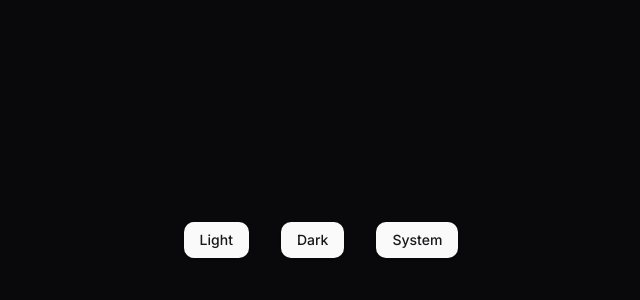
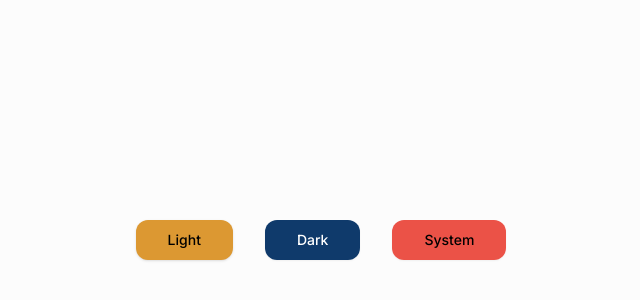
Before and after one commit to archimedesAJ/aci-website, a Next.js app: page / in a window 1280 px wide. Shown: the part 160-460 px from the top of the page, without its empty margins (319-959 px from the left). Built offline with nearby package versions, Linux system fonts and the light colour scheme.

Commit message:
feat: add themes

```diff
--- a/src/app/providers.tsx
+++ b/src/app/providers.tsx
@@ -6,7 +6,7 @@ export default function Providers({ children }: { children: React.ReactNode }) {
 	return (
 		<ThemeProvider
 			attribute="class"
-			defaultTheme="dark"
+			defaultTheme="light"
 			enableSystem
 			disableTransitionOnChange
 		>
--- a/src/components/common/theme-switcher.tsx
+++ b/src/components/common/theme-switcher.tsx
@@ -9,9 +9,15 @@ export default function ThemeSwitcher() {
 	return (
 		<div className="container flex min-h-screen items-center justify-center py-12">
 			<div className="flex items-center gap-x-4 md:gap-x-8">
-				<Button onClick={() => setTheme("light")}>Light</Button>
-				<Button onClick={() => setTheme("dark")}>Dark</Button>
-				<Button onClick={() => setTheme("system")}>System</Button>
+				<Button variant={"primary"} onClick={() => setTheme("light")}>
+					Light
+				</Button>
+				<Button variant={"secondary"} onClick={() => setTheme("dark")}>
+					Dark
+				</Button>
+				<Button variant={"tertiary"} onClick={() => setTheme("system")}>
+					System
+				</Button>
 			</div>
 		</div>
 	);
--- a/src/components/ui/button.tsx
+++ b/src/components/ui/button.tsx
@@ -8,27 +8,38 @@ const buttonVariants = cva(
 	{
 		variants: {
 			variant: {
-				default:
+				monochrome:
+					"bg-monochrome text-monochrome-foreground shadow hover:bg-monochrome/90",
+				primary:
 					"bg-primary text-primary-foreground shadow hover:bg-primary/90",
+				secondary:
+					"bg-secondary text-secondary-foreground shadow-sm hover:bg-secondary/80",
+				tertiary:
+					"bg-tertiary text-tertiary-foreground shadow-sm hover:bg-tertiary/80",
+				accent: "bg-accent text-accent-foreground shadow-sm hover:bg-accent/80",
 				destructive:
 					"bg-destructive text-destructive-foreground shadow-sm hover:bg-destructive/90",
 				outline:
-					"border border-input bg-background shadow-sm hover:bg-accent hover:text-accent-foreground",
-				secondary:
-					"bg-secondary text-secondary-foreground shadow-sm hover:bg-secondary/80",
+					"border bg-background shadow-sm hover:bg-accent hover:text-accent-foreground",
 				ghost: "hover:bg-accent hover:text-accent-foreground",
 				link: "text-primary underline-offset-4 hover:underline",
 			},
 			size: {
-				default: "h-9 px-4 py-2",
-				sm: "h-8 rounded-md px-3 text-xs",
-				lg: "h-10 rounded-md px-8",
-				icon: "size-9",
+				lg: "h-10 rounded-lg px-8",
+				md: "h-9 rounded-md px-4 py-2",
+				sm: "h-8 rounded-sm px-3 text-xs",
+				icon: "size-10",
+			},
+			fullWidth: {
+				true: "w-full",
+			},
+			rounded: {
+				true: "rounded-full",
 			},
 		},
 		defaultVariants: {
-			variant: "default",
-			size: "default",
+			variant: "primary",
+			size: "lg",
 		},
 	},
 );
@@ -40,11 +51,16 @@ export interface ButtonProps
 }
 
 const Button = React.forwardRef<HTMLButtonElement, ButtonProps>(
-	({ className, variant, size, asChild = false, ...props }, ref) => {
+	(
+		{ className, variant, size, rounded, fullWidth, asChild = false, ...props },
+		ref,
+	) => {
 		const Comp = asChild ? Slot : "button";
 		return (
 			<Comp
-				className={cn(buttonVariants({ variant, size, className }))}
+				className={cn(
+					buttonVariants({ variant, size, rounded, fullWidth, className }),
+				)}
 				ref={ref}
 				{...props}
 			/>
--- a/src/styles/globals.css
+++ b/src/styles/globals.css
@@ -6,69 +6,101 @@
   :root {
     --radius: 12px;
 
+    /* general colors */
+    --primary: 36 71% 53%;
+    --primary-foreground: 0 0% 0%;
+
+    --secondary: 212 75% 24%;
+    --secondary-foreground: 0 0% 100%;
+
+    --tertiary: 4 80% 60%;
+    --tertiary-foreground: 0 0% 0%;
+
     /* light theme colors */
-    --background: 0 0% 100%;
-    --foreground: 240 10% 3.9%;
+    /* ref https://www.radix-ui.com/colors/docs/palette-composition/scales for gray scale */
+    --gray1: 0 0% 99%; /* bgs __ 11, 12 text */
+    --gray2: 0 0% 98%; /* bgs __ 11, 12 text */
+    --gray3: 0 0% 94%; /* interactive components: input, select, etc __ 11 label, 12 text  */
+    --gray4: 0 0% 91%; /* interactive components: input, select, etc __ 11, 12 label, black text  */
+    --gray5: 0 0% 88%; /* interactive components: input, select, etc __ 12 label, black text  */
+    --gray6: 0 0% 85%; /* borders, separators __ 1-5 bgs */
+    --gray7: 0 0% 81%; /* borders, separators __ 1-5 bgs */
+    --gray8: 0 0% 73%; /* borders, focus rings, disabled text __ 1-5 bgs */
+    --gray9: 0 0% 55%; /* solid bg, disabled text __ white text */
+    --gray10: 0 0% 51%; /* solid bg, disabled text __ white text */
+    --gray11: 0 0% 39%; /* secondary text, links __ bg colors */
+    --gray12: 0 0% 13%; /* high-contrast text __ bg colors */
 
-    --card: 0 0% 100%;
-    --card-foreground: 240 10% 3.9%;
+    --background: var(--gray1);
+    --foreground: var(--gray12);
 
-    --popover: 0 0% 100%;
-    --popover-foreground: 240 10% 3.9%;
+    --muted: var(--gray2);
+    --muted-foreground: var(--gray11);
 
-    --primary: 240 5.9% 10%;
-    --primary-foreground: 0 0% 98%;
+    --card: var(--background);
+    --card-foreground: var(--foreground);
 
-    --secondary: 240 4.8% 95.9%;
-    --secondary-foreground: 240 5.9% 10%;
+    --popover: var(--background);
+    --popover-foreground: var(--foreground);
 
-    --muted: 240 4.8% 95.9%;
-    --muted-foreground: 240 3.8% 46.1%;
+    --monochrome: 0 0% 0%;
+    --monochrome-foreground: 0 0% 100%;
 
-    --accent: 240 4.8% 95.9%;
-    --accent-foreground: 240 5.9% 10%;
+    --accent: var(--gray6);
+    --accent-foreground: var(--foreground);
 
-    --destructive: 0 84.2% 60.2%;
-    --destructive-foreground: 0 0% 98%;
+    --destructive: 358 69% 55%;
+    --destructive-foreground: 0 0% 0%;
 
-    --border: 240 5.9% 90%;
-    --input: 240 5.9% 90%;
-    --ring: 240 10% 3.9%;
+    --input: var(--gray3);
+    --border: var(--gray6);
+    --ring: var(--gray8);
   }
 
+  /* dark theme colors */
   .dark {
-    --background: 240 10% 3.9%;
-    --foreground: 0 0% 98%;
+    --gray1: 0 0% 7%;
+    --gray2: 0 0% 10%;
+    --gray3: 0 0% 13%;
+    --gray4: 0 0% 16%;
+    --gray5: 0 0% 19%;
+    --gray6: 0 0% 23%;
+    --gray7: 0 0% 28%;
+    --gray8: 0 0% 38%;
+    --gray9: 0 0% 43%;
+    --gray10: 0 0% 48%;
+    --gray11: 0 0% 71%;
+    --gray12: 0 0% 93%;
 
-    --card: 240 10% 3.9%;
-    --card-foreground: 0 0% 98%;
+    --background: var(--gray1);
+    --foreground: var(--gray12);
 
-    --popover: 240 10% 3.9%;
-    --popover-foreground: 0 0% 98%;
+    --muted: var(--gray2);
+    --muted-foreground: var(--gray11);
 
-    --primary: 0 0% 98%;
-    --primary-foreground: 240 5.9% 10%;
+    --card: var(--background);
+    --card-foreground: var(--foreground);
 
-    --secondary: 240 3.7% 15.9%;
-    --secondary-foreground: 0 0% 98%;
+    --popover: var(--background);
+    --popover-foreground: var(--foreground);
 
-    --muted: 240 3.7% 15.9%;
-    --muted-foreground: 240 5% 64.9%;
+    --monochrome: 0 0% 100%;
+    --monochrome-foreground: 0 0% 0%;
 
-    --accent: 240 3.7% 15.9%;
-    --accent-foreground: 0 0% 98%;
+    --accent: var(--gray6);
+    --accent-foreground: var(--foreground);
 
-    --destructive: 0 62.8% 30.6%;
-    --destructive-foreground: 0 0% 98%;
+    --destructive: 360 79% 65%;
+    --destructive-foreground: 0 0% 0%;
 
-    --border: 240 3.7% 15.9%;
-    --input: 240 3.7% 15.9%;
-    --ring: 240 4.9% 83.9%;
+    --input: var(--gray3);
+    --border: var(--gray6);
+    --ring: var(--gray8);
   }
 }
 
 @layer base {
-  :where(*, *::before, *::after) {
+  *, *::before, *::after {
     @apply border-border;
   }
   body {
--- a/tailwind.config.js
+++ b/tailwind.config.js
@@ -1,30 +1,52 @@
-const { fontFamily } = require("tailwindcss/defaultTheme");
+const defaultTheme = require("tailwindcss/defaultTheme");
+const colors = require("tailwindcss/colors");
 
 /** @type {import('tailwindcss').Config} */
 module.exports = {
 	darkMode: ["class"],
-	content: [
-		"./pages/**/*.{ts,tsx}",
-		"./components/**/*.{ts,tsx}",
-		"./app/**/*.{ts,tsx}",
-		"./src/**/*.{ts,tsx}",
-	],
+	content: ["./src/**/*.{js,ts,jsx,tsx,mdx}"],
 	prefix: "",
 	theme: {
 		container: {
 			center: true,
-			padding: "2rem",
+			padding: "1rem",
 			screens: {
 				"2xl": "1400px",
 			},
 		},
-		extend: {
+		screens: {
+			xs: "480px",
+			...defaultTheme.screens,
+		},
 		colors: {
-				border: "hsl(var(--border))",
-				input: "hsl(var(--input))",
-				ring: "hsl(var(--ring))",
+			transparent: "transparent",
+			current: "currentColor",
+			black: colors.black,
+			white: colors.white,
+			gray: {
+				1: "hsl(var(--gray1))",
+				2: "hsl(var(--gray2))",
+				3: "hsl(var(--gray3))",
+				4: "hsl(var(--gray4))",
+				5: "hsl(var(--gray5))",
+				6: "hsl(var(--gray6))",
+				7: "hsl(var(--gray7))",
+				8: "hsl(var(--gray8))",
+				9: "hsl(var(--gray9))",
+				10: "hsl(var(--gray10))",
+				11: "hsl(var(--gray11))",
+				12: "hsl(var(--gray12))",
+			},
 			background: "hsl(var(--background))",
 			foreground: "hsl(var(--foreground))",
+			muted: {
+				DEFAULT: "hsl(var(--muted))",
+				foreground: "hsl(var(--muted-foreground))",
+			},
+			monochrome: {
+				DEFAULT: "hsl(var(--monochrome))",
+				foreground: "hsl(var(--monochrome-foreground))",
+			},
 			primary: {
 				DEFAULT: "hsl(var(--primary))",
 				foreground: "hsl(var(--primary-foreground))",
@@ -33,48 +55,38 @@ module.exports = {
 				DEFAULT: "hsl(var(--secondary))",
 				foreground: "hsl(var(--secondary-foreground))",
 			},
+			tertiary: {
+				DEFAULT: "hsl(var(--tertiary))",
+				foreground: "hsl(var(--tertiary-foreground))",
+			},
 			destructive: {
 				DEFAULT: "hsl(var(--destructive))",
 				foreground: "hsl(var(--destructive-foreground))",
 			},
-				muted: {
-					DEFAULT: "hsl(var(--muted))",
-					foreground: "hsl(var(--muted-foreground))",
+			card: {
+				DEFAULT: "hsl(var(--card))",
+				foreground: "hsl(var(--card-foreground))",
+			},
+			popover: {
+				DEFAULT: "hsl(var(--popover))",
+				foreground: "hsl(var(--popover-foreground))",
 			},
 			accent: {
 				DEFAULT: "hsl(var(--accent))",
 				foreground: "hsl(var(--accent-foreground))",
 			},
-				popover: {
-					DEFAULT: "hsl(var(--popover))",
-					foreground: "hsl(var(--popover-foreground))",
+			input: "hsl(var(--input))",
+			border: "hsl(var(--border))",
+			ring: "hsl(var(--ring))",
 		},
-				card: {
-					DEFAULT: "hsl(var(--card))",
-					foreground: "hsl(var(--card-foreground))",
-				},
-			},
+		extend: {
 			fontFamily: {
-				sans: ["var(--font-sans)", ...fontFamily.sans],
+				sans: ["var(--font-sans)", ...defaultTheme.fontFamily.sans],
 			},
 			borderRadius: {
 				lg: "var(--radius)",
-				md: "calc(var(--radius) - 2px)",
-				sm: "calc(var(--radius) - 4px)",
-			},
-			keyframes: {
-				"accordion-down": {
-					from: { height: "0" },
-					to: { height: "var(--radix-accordion-content-height)" },
-				},
-				"accordion-up": {
-					from: { height: "var(--radix-accordion-content-height)" },
-					to: { height: "0" },
-				},
-			},
-			animation: {
-				"accordion-down": "accordion-down 0.2s ease-out",
-				"accordion-up": "accordion-up 0.2s ease-out",
+				md: "calc(var(--radius) - 4px)",
+				sm: "calc(var(--radius) - 8px)",
 			},
 		},
 	},
```
Lines whose indentation alone changed are shown as unchanged.
